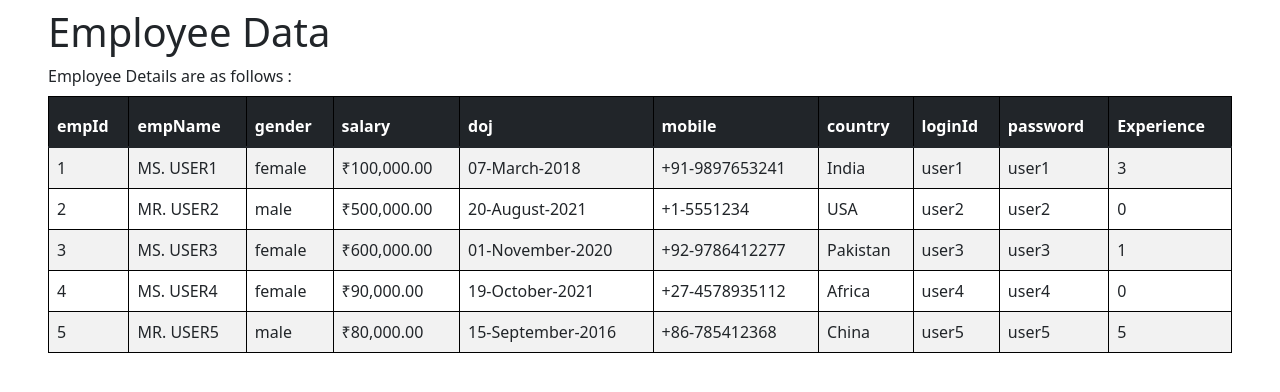
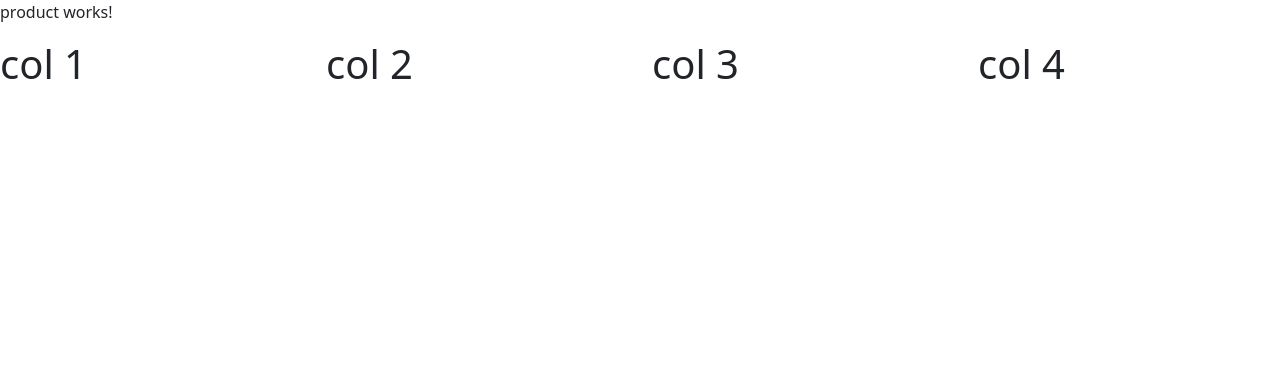
Before and after one commit to rjrealworld/Angular-Sessions, an Angular app in the folder 12-10-2021/demo/: page / in a window 1280 px wide. Shown: the top 392 px of the page. Built offline with nearby package versions, Linux system fonts and the light colour scheme.

Commit message:
Added column for product component

```diff
--- a/12-10-2021/demo/src/app/app.component.html
+++ b/12-10-2021/demo/src/app/app.component.html
@@ -1,6 +1,7 @@
 <!-- <h1>App component is running</h1> -->
 <!-- <app-demo></app-demo> -->
-<app-assignment></app-assignment>
+<!-- <app-assignment></app-assignment> -->
 <!-- <app-assignment2></app-assignment2> -->
 <!-- <app-login></app-login> -->
 <!-- <app-header></app-header> -->
+<app-product></app-product>
--- a/12-10-2021/demo/src/app/app.module.ts
+++ b/12-10-2021/demo/src/app/app.module.ts
@@ -12,6 +12,7 @@ import { ExprPipe } from './expr.pipe';
 import { GenderPipe } from './gender.pipe';
 import { CountryCodePipe } from './country-code.pipe';
 import { HeaderComponent } from './header/header.component';
+import { ProductComponent } from './product/product.component';
 
 @NgModule({
   declarations: [
@@ -23,7 +24,8 @@ import { HeaderComponent } from './header/header.component';
     ExprPipe,
     GenderPipe,
     CountryCodePipe,
-    HeaderComponent
+    HeaderComponent,
+    ProductComponent
   ],
   imports: [
     BrowserModule,
--- /dev/null
+++ b/12-10-2021/demo/src/app/product/product.component.html
@@ -0,0 +1,8 @@
+<p>product works!</p>
+
+<div class="row">
+    <div class="col-xl-3 col-lg-3 col-md-3 col-6"><h1>col 1</h1></div>
+    <div class="col-xl-3 col-lg-3 col-md-3 col-6"><h1>col 2</h1></div>
+    <div class="col-xl-3 col-lg-3 col-md-3 col-6"><h1>col 3</h1></div>
+    <div class="col-xl-3 col-lg-3 col-md-3 col-6"><h1>col 4</h1></div>
+</div>
--- /dev/null
+++ b/12-10-2021/demo/src/app/product/product.component.ts
@@ -0,0 +1,15 @@
+import { Component, OnInit } from '@angular/core';
+
+@Component({
+  selector: 'app-product',
+  templateUrl: './product.component.html',
+  styleUrls: ['./product.component.css']
+})
+export class ProductComponent implements OnInit {
+
+  constructor() { }
+
+  ngOnInit(): void {
+  }
+
+}
```
Also changed, not shown: 12-10-2021/demo/src/app/product/product.component.css (added).
